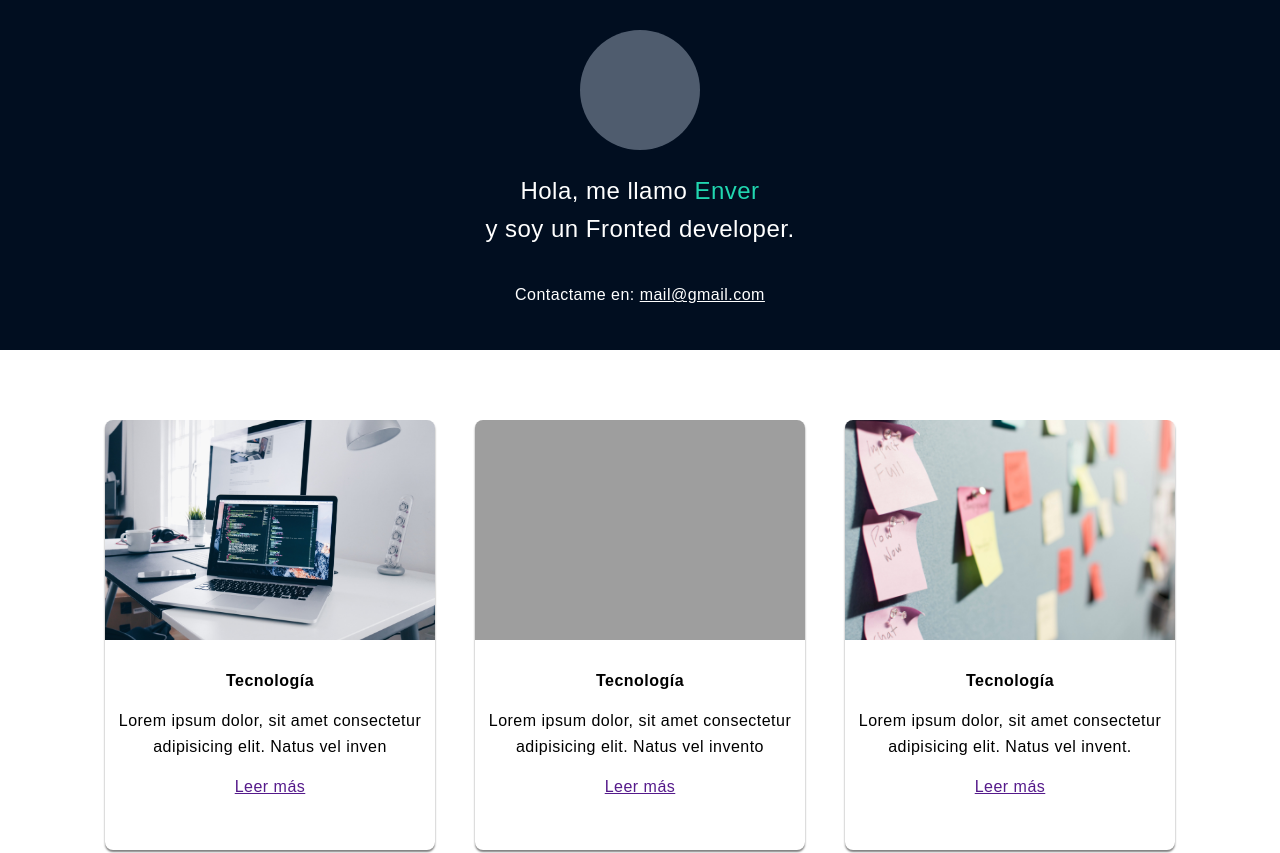
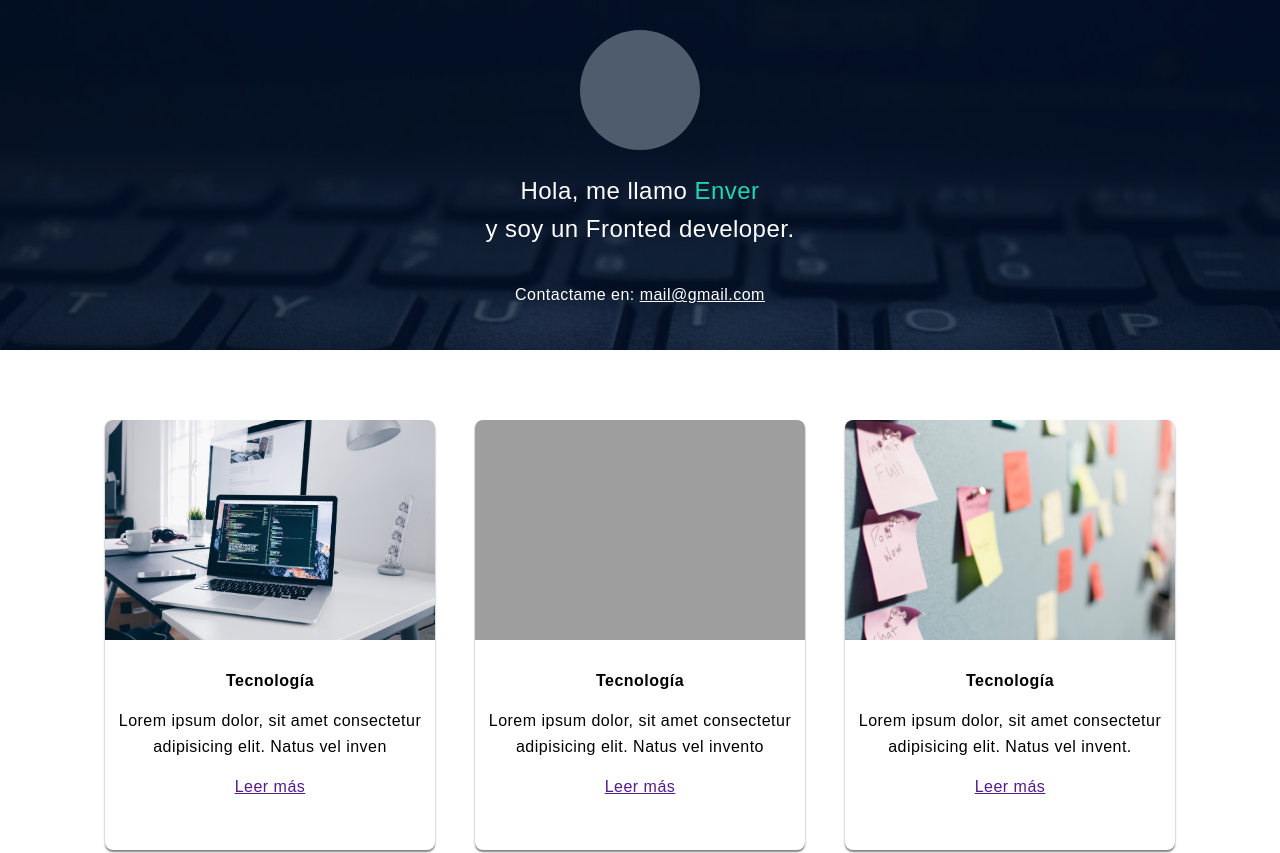
Before and after one commit to enverdavid/mi-portafolio, a plain HTML site: page index.html in a window 1280 px wide. Shown: the top 853 px of the page. Drawn offline with Linux system fonts and the light colour scheme; the site is published under a folder, as on GitHub Pages, so addresses that start at the root find nothing.

Commit message:
con dos puntos

```diff
--- a/css/style.css
+++ b/css/style.css
@@ -19,7 +19,7 @@ main {
     display: grid;
     grid-template-rows: 1fr 1fr 50px;
     padding: 30px;
-    background-image: url('/images/teclado.jpg');
+    background-image: url('../images/teclado.jpg');
     background-size: cover;
     position: relative;
     /* padding-top: 20px;
```
